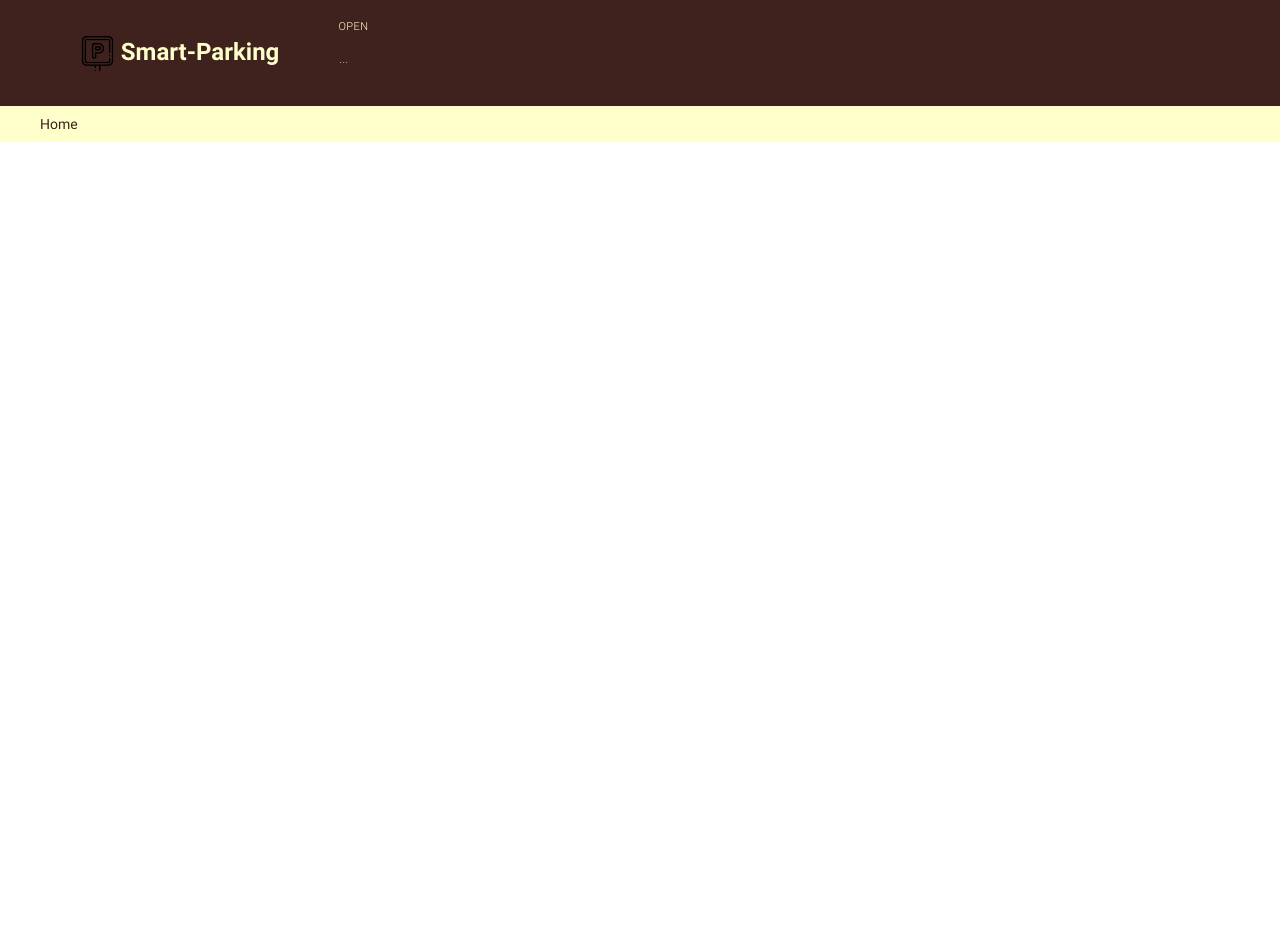
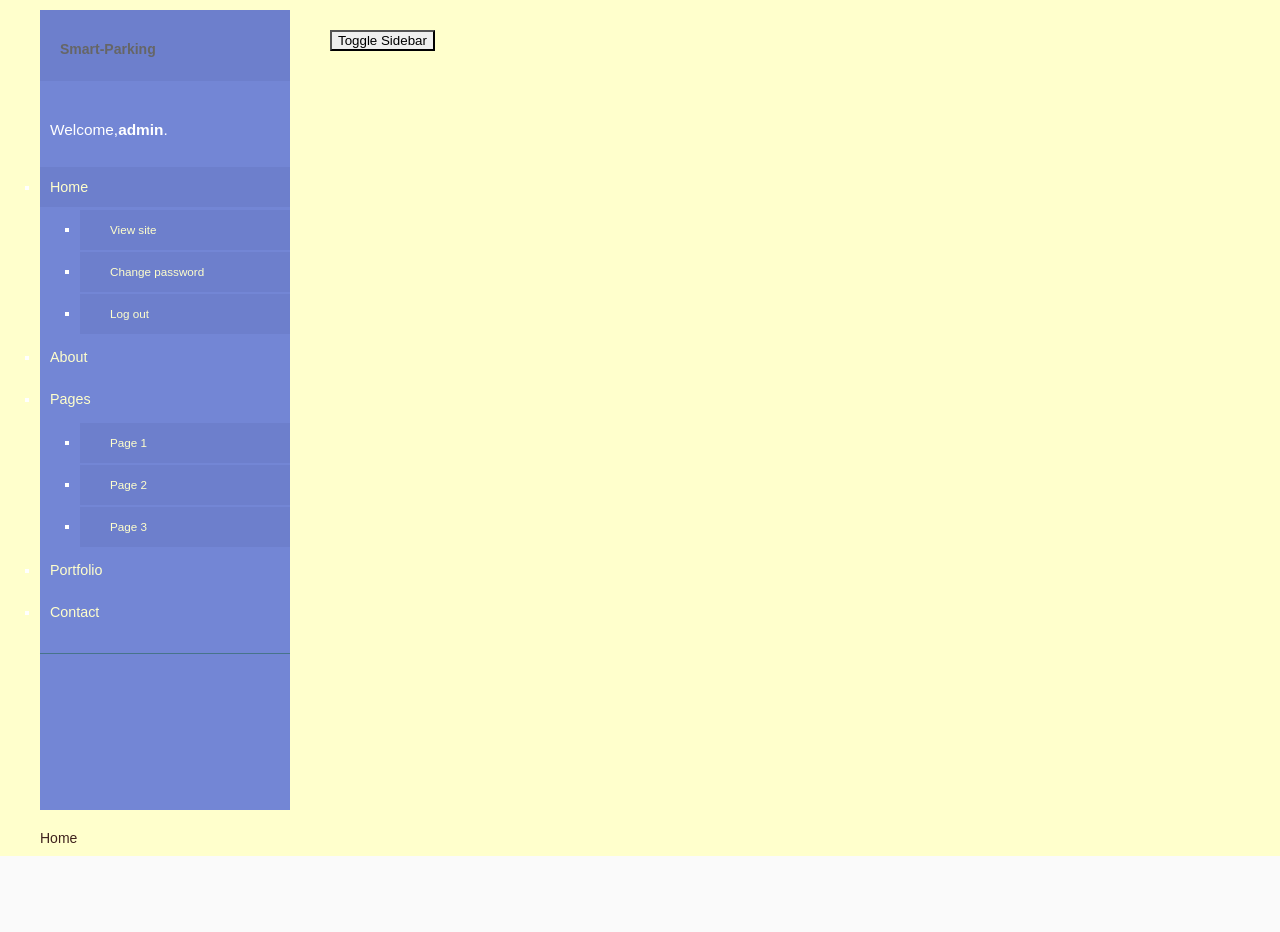
Before and after one commit to jadon6uwizeye/E-parking, a Django app: template parking/templates/admin/base_site.html in a window 1280 px wide. Before the commit the page ends 142 px from the top, so only its background shows below. Run offline with Django 3.2, Linux system fonts and the light colour scheme; the template is opened without the code that fills it, so the values that code supplies are empty; some libraries are stand-ins or nearby versions.

Commit message:
admin mod

```diff
--- a/parking/static/css/adminstyle.css
+++ b/parking/static/css/adminstyle.css
@@ -1,6 +1,6 @@
 #header {
-    background: #3f221d;
-    color: #ffc;
+    background: #ffc;
+    color: #3f221d;
 }
 #branding h1{
     color: #ffc;
@@ -51,52 +51,113 @@ a:link, a:visited {
 #content-related .module {
     display: none;
 }
-/* The side navigation menu */
-.sidenav {
-    height: 100%; /* 100% Full-height */
-    width: 0; /* 0 width - change this with JavaScript */
-    position: fixed; /* Stay in place */
-    z-index: 1; /* Stay on top */
-    top: 0; /* Stay at the top */
-    left: 0;
-    background-color: #3f221d ; /* Black*/
-    overflow-x: hidden; /* Disable horizontal scroll */
-    padding-top: 60px; /* Place content 60px from the top */
-    transition: 0.5s; /* 0.5 second transition effect to slide in the sidenav */
+
+.wrapper {
+    display: flex;
+    width: 100%;
+    align-items: stretch;
 }
 
-  /* The navigation menu links */
-  .sidenav a {
-    padding: 8px 8px 8px 32px;
-    text-decoration: none;
-    font-size: 25px;
-    color: #ffc;
-    display: block;
-    transition: 0.3s;
+.wrapper {
+    display: flex;
+    align-items: stretch;
 }
 
-  /* When you mouse over the navigation links, change their color */
-  .sidenav a:hover {
-    color: #f1f1f1;
+#sidebar {
+    min-width: 250px;
+    max-width: 250px;
 }
 
-  /* Position and style the close button (top right corner) */
-  .sidenav .closebtn {
-    position: absolute;
-    top: 0;
-    right: 25px;
-    font-size: 36px;
-    margin-left: 50px;
+#sidebar.active {
+    margin-left: -250px;
+}
+#sidebar {
+    min-width: 250px;
+    max-width: 250px;
+    min-height: 100vh;
+}
+a[data-toggle="collapse"] {
+    position: relative;
 }
 
-  /* Style page content - use this if you want to push the page content to the right when you open the side navigation */
-  #main {
-    transition: margin-left .5s;
-    padding: 20px;
+.dropdown-toggle::after {
+    display: block;
+    position: absolute;
+    top: 50%;
+    right: 20px;
+    transform: translateY(-50%);
+}
+@media (max-width: 768px) {
+    #sidebar {
+        margin-left: -250px;
+    }
+    #sidebar.active {
+        margin-left: 0;
+    }
+}
+/*
+    ADDITIONAL DEMO STYLE, NOT IMPORTANT TO MAKE THINGS WORK BUT TO MAKE IT A BIT NICER :)
+*/
+@import "https://fonts.googleapis.com/css?family=Poppins:300,400,500,600,700";
+
+
+body {
+    font-family: 'Poppins', sans-serif;
+    background: #fafafa;
 }
 
-  /* On smaller screens, where height is less than 450px, change the style of the sidenav (less padding and a smaller font size) */
-  @media screen and (max-height: 450px) {
-    .sidenav {padding-top: 15px;}
-    .sidenav a {font-size: 18px;}
+p {
+    font-family: 'Poppins', sans-serif;
+    font-size: 1.1em;
+    font-weight: 300;
+    line-height: 1.7em;
+    color: #999;
 }
+
+a, a:hover, a:focus {
+    color: inherit;
+    text-decoration: none;
+    transition: all 0.3s;
+}
+
+#sidebar {
+    /* don't forget to add all the previously mentioned styles here too */
+    background: #7386D5;
+    color: #fff;
+    transition: all 0.3s;
+}
+
+#sidebar .sidebar-header {
+    padding: 20px;
+    background: #6d7fcc;
+}
+
+#sidebar ul.components {
+    padding: 20px 0;
+    border-bottom: 1px solid #47748b;
+}
+
+#sidebar ul p {
+    color: #fff;
+    padding: 10px;
+}
+
+#sidebar ul li a {
+    padding: 10px;
+    font-size: 1.1em;
+    display: block;
+}
+#sidebar ul li a:hover {
+    color: #7386D5;
+    background: #fff;
+}
+
+#sidebar ul li.active > a, a[aria-expanded="true"] {
+    color: #fff;
+    background: #6d7fcc;
+}
+ul ul a {
+    font-size: 0.9em !important;
+    padding-left: 30px !important;
+    background: #6d7fcc;
+}
--- a/parking/templates/admin/base_site.html
+++ b/parking/templates/admin/base_site.html
@@ -1,14 +1,12 @@
 {% extends "admin/base.html" %}
 {% load static %}
+{% load bootstrap4 %}
 
 {% block branding %}
 
-<!-- <h1 id="head">
-<img src="{% static 'img/car.png' %}" width="35" height="35"/>
-<b>Smart-Parking</b>
-</h1> -->
+
 <nav>
-    <!-- header -->
+    <!-- header
     <div id="header">
         <div id="branding">
             <h1 id="head">
@@ -17,36 +15,89 @@
             </h1>
         </div>
         <!-- User tools -->
-        <div id="user-tools">
+        <!-- <div id="user-tools">
             <div id="mySidenav" class="sidenav">
                 <a href="javascript:void(0)" class="closebtn" onclick="closeNav()">&times;</a>
                 Welcome,<strong>admin</strong>.
-                <a href="/">View site</a> /
-                <a href="/admin/password_change/">Change password</a> /
+                <a href="/">View site</a>
+                <a href="/admin/password_change/">Change password</a>
                 <a href="/admin/logout/">Log out</a>
             </div>
 
               <!-- Use any element to open the sidenav -->
-              <span onclick="openNav()">open</span>
+              <!-- <span onclick="openNav()">open</span>
 
-              <!-- Add all page content inside this div if you want the side nav to push page content to the right (not used if you only want the sidenav to sit on top of the page -->
-              <div id="main">
-                ...
-              </div>
+        </div> -->
+    <div class="wrapper">
+        <!-- Sidebar -->
+        <nav id="sidebar">
+            <div class="sidebar-header">
+                <h3>Smart-Parking</h3>
+            </div>
+
+            <ul class="list-unstyled components">
+                <p>Welcome,<strong>admin</strong>.</p>
+                <li class="active">
+                    <a href="#homeSubmenu" data-toggle="collapse" aria-expanded="false" class="dropdown-toggle">Home</a>
+                    <ul class="collapse list-unstyled" id="homeSubmenu">
+                        <li>
+                            <a href="/">View site</a>
+                        </li>
+                        <li>
+                            <a href="/admin/password_change/">Change password</a>
+                        </li>
+                        <li>
+                            <a href="/admin/logout/">Log out</a>
+                        </li>
+                    </ul>
+                </li>
+                <li>
+                    <a href="#">About</a>
+                </li>
+                <li>
+                    <a href="#pageSubmenu" data-toggle="collapse" aria-expanded="false" class="dropdown-toggle">Pages</a>
+                        <ul class="collapse list-unstyled" id="pageSubmenu">
+                            <li>
+                                <a href="#">Page 1</a>
+                            </li>
+                            <li>
+                                <a href="#">Page 2</a>
+                            </li>
+                            <li>
+                                <a href="#">Page 3</a>
+                            </li>
+                        </ul>
+                </li>
+                <li>
+                    <a href="#">Portfolio</a>
+                </li>
+                <li>
+                    <a href="#">Contact</a>
+                </li>
+            </ul>
+        </nav>
+        <div id="content">
+            <nav class="navbar navbar-expand-lg navbar-light bg-light">
+                <div class="container-fluid">
+
+                    <button type="button" id="sidebarCollapse" class="btn btn-info">
+                        <i class="fas fa-align-left"></i>
+                        <span>Toggle Sidebar</span>
+                    </button>
+
+                </div>
+            </nav>
         </div>
+    </div>
     <div>
         <script>
-            /* Set the width of the side navigation to 250px and the left margin of the page content to 250px */
-            function openNav() {
-            document.getElementById("mySidenav").style.width = "250px";
-            document.getElementById("main").style.marginLeft = "250px";
-            }
+            $(document).ready(function () {
 
-            /* Set the width of the side navigation to 0 and the left margin of the page content to 0 */
-            function closeNav() {
-            document.getElementById("mySidenav").style.width = "0";
-            document.getElementById("main").style.marginLeft = "0";
-            }
+                $('#sidebarCollapse').on('click', function () {
+                    $('#sidebar').toggleClass('active');
+                });
+
+                });
         </script>
     </div>
 </nav>
--- a/smart/settings.py
+++ b/smart/settings.py
@@ -39,6 +39,7 @@ INSTALLED_APPS = [
     'bootstrap3',
     'tinymce',
     'parking',
+    'bootstrap4',
     'location_field',
     'djreservation',
     'django.contrib.admin',
```
Lines whose indentation alone changed are shown as unchanged.
